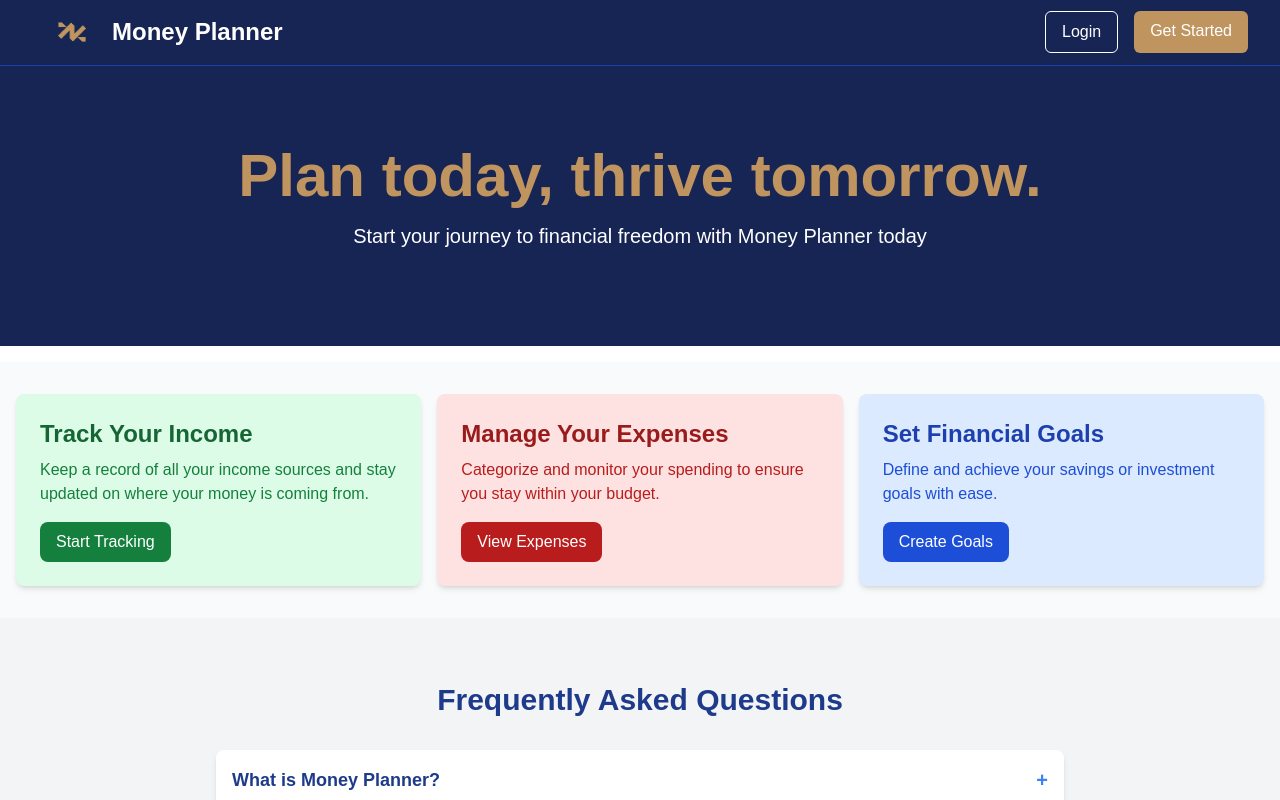
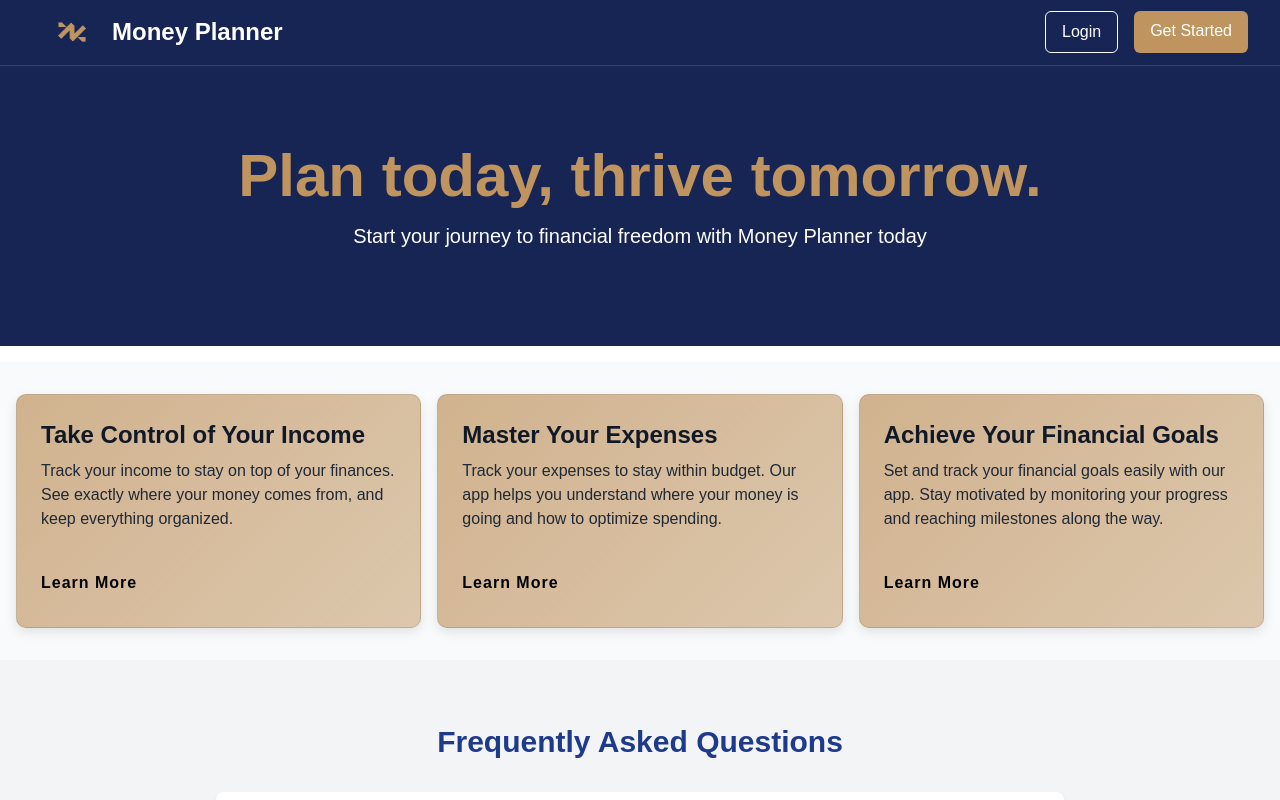
Before and after one commit to LvLTroubleshooter/money_planner, a Vue app in the folder frontendvue/: page / in a window 1280 px wide. Shown: the top 800 px of the page. Built offline with nearby package versions, Linux system fonts and the light colour scheme.

Commit message:
updated cards design

```diff
--- a/frontendvue/src/components/HomeCards.vue
+++ b/frontendvue/src/components/HomeCards.vue
@@ -9,47 +9,47 @@ import Card from "@/components/Card.vue";
       <!-- Grid Layout -->
       <div class="grid grid-cols-1 md:grid-cols-3 gap-4 p-4 rounded-lg">
         <!-- Income Tracking Section -->
-        <Card bg="bg-green-100">
-          <h2 class="text-2xl font-bold text-green-800">Track Your Income</h2>
-          <p class="mt-2 mb-4 text-green-700">
-            Keep a record of all your income sources and stay updated on where your money is coming from.
+        <Card class="min-h-full flex flex-col justify-between shadow-lg border rounded-lg p-6 transition-transform transform hover:scale-105 hover:shadow-xl bg-gradient-to-r from-green-300 via-green-200 to-green-100">
+          <h2 class="text-2xl font-bold text-gray-900">Take Control of Your Income</h2>
+          <p class="mt-2 mb-4 text-gray-800">
+            Track your income to stay on top of your finances. See exactly where your money comes from, and keep everything organized.
           </p>
-          <!-- Call-to-Action Button -->
+          <!-- Call-to-Action Link -->
           <a
               href="/income"
-              class="inline-block bg-green-700 text-white rounded-lg px-4 py-2 hover:bg-green-800"
+              class="cta-link text-black text-left hover:text-gray-500"
           >
-            Start Tracking
+            Learn More
           </a>
         </Card>
 
         <!-- Expense Management Section -->
-        <Card bg="bg-red-100">
-          <h2 class="text-2xl font-bold text-red-800">Manage Your Expenses</h2>
-          <p class="mt-2 mb-4 text-red-700">
-            Categorize and monitor your spending to ensure you stay within your budget.
+        <Card class="min-h-full flex flex-col justify-between shadow-lg border rounded-lg p-6 transition-transform transform hover:scale-105 hover:shadow-xl bg-gradient-to-r from-red-300 via-red-200 to-red-100">
+          <h2 class="text-2xl font-bold text-gray-900">Master Your Expenses</h2>
+          <p class="mt-2 mb-4 text-gray-800">
+            Track your expenses to stay within budget. Our app helps you understand where your money is going and how to optimize spending.
           </p>
-          <!-- Call-to-Action Button -->
+          <!-- Call-to-Action Link -->
           <a
               href="/expenses"
-              class="inline-block bg-red-700 text-white rounded-lg px-4 py-2 hover:bg-red-800"
+              class="cta-link text-black text-left hover:text-gray-500"
           >
-            View Expenses
+            Learn More
           </a>
         </Card>
 
         <!-- Financial Goals Section -->
-        <Card bg="bg-blue-100">
-          <h2 class="text-2xl font-bold text-blue-800">Set Financial Goals</h2>
-          <p class="mt-2 mb-4 text-blue-700">
-            Define and achieve your savings or investment goals with ease.
+        <Card class="min-h-full flex flex-col justify-between shadow-lg border rounded-lg p-6 transition-transform transform hover:scale-105 hover:shadow-xl bg-gradient-to-r from-blue-300 via-blue-200 to-blue-100">
+          <h2 class="text-2xl font-bold text-gray-900">Achieve Your Financial Goals</h2>
+          <p class="mt-2 mb-4 text-gray-800">
+            Set and track your financial goals easily with our app. Stay motivated by monitoring your progress and reaching milestones along the way.
           </p>
-          <!-- Call-to-Action Button -->
+          <!-- Call-to-Action Link -->
           <a
               href="/goals"
-              class="inline-block bg-blue-700 text-white rounded-lg px-4 py-2 hover:bg-blue-800"
+              class="cta-link text-black text-left hover:text-gray-500"
           >
-            Create Goals
+            Learn More
           </a>
         </Card>
       </div>
@@ -58,5 +58,64 @@ import Card from "@/components/Card.vue";
 </template>
 
 <style scoped>
-/* Custom styles for buttons and layout, if needed */
+/* Base Styles for CTA Links */
+.cta-link {
+  display: inline-block;
+  font-size: 16px;
+  font-weight: 600;
+  text-decoration: none;
+  letter-spacing: 1px;
+  transition: all 0.3s ease;
+  margin-top: 16px; /* Space between the text and link */
+  padding: 8px 0; /* Add padding to make it look button-like */
+}
+
+/* Hover Effect for Cards */
+.card {
+  transition: transform 0.3s ease, box-shadow 0.3s ease;
+}
+
+.card:hover {
+  transform: translateY(-8px);
+  box-shadow: 0 4px 16px rgba(0, 0, 0, 0.1);
+}
+
+/* Make sure all cards are the same height */
+.card-container {
+  min-height: 100%;
+  display: flex;
+  flex-direction: column;
+  justify-content: space-between;
+}
+
+/* Card Styling */
+.shadow-lg {
+  box-shadow: 0 4px 12px rgba(0, 0, 0, 0.1); /* A more pronounced shadow */
+}
+
+.border {
+  border: 1px solid rgba(0, 0, 0, 0.1); /* Light border to give it more definition */
+}
+
+.rounded-lg {
+  border-radius: 10px; /* Smooth rounded corners */
+}
+
+.p-6 {
+  padding: 24px; /* More padding inside the card */
+}
+
+/* Hover Effect - Slight scaling */
+.hover\:scale-105:hover {
+  transform: scale(1.05); /* Slight scaling on hover for a card lift effect */
+}
+
+/* Background Gradients */
+.bg-gradient-to-r {
+  background: linear-gradient(135deg, rgba(191, 148, 95, 0.7), rgba(191, 148, 95, 0.5));
+}
+
+.bg-gradient-to-r:hover {
+  background: linear-gradient(135deg, rgba(191, 148, 95, 0.9), rgba(191, 148, 95, 0.7));
+}
 </style>
```
